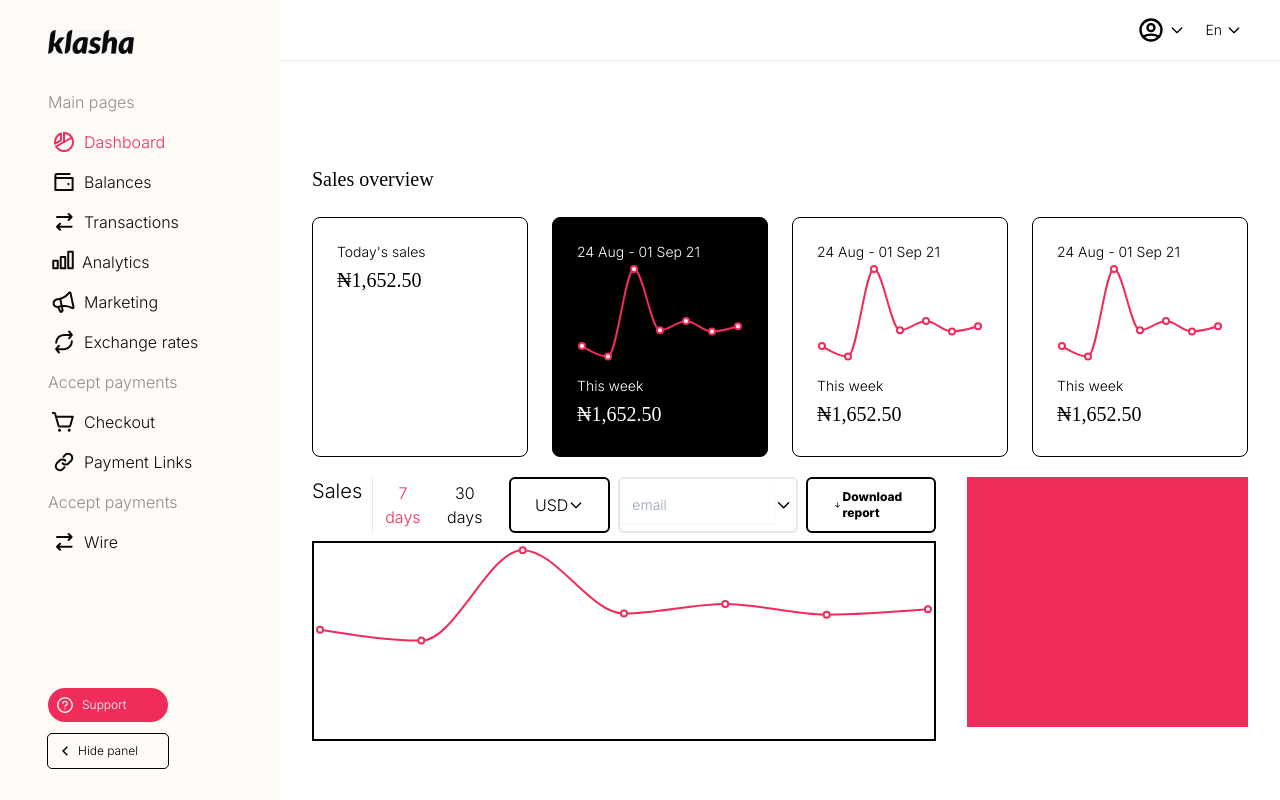
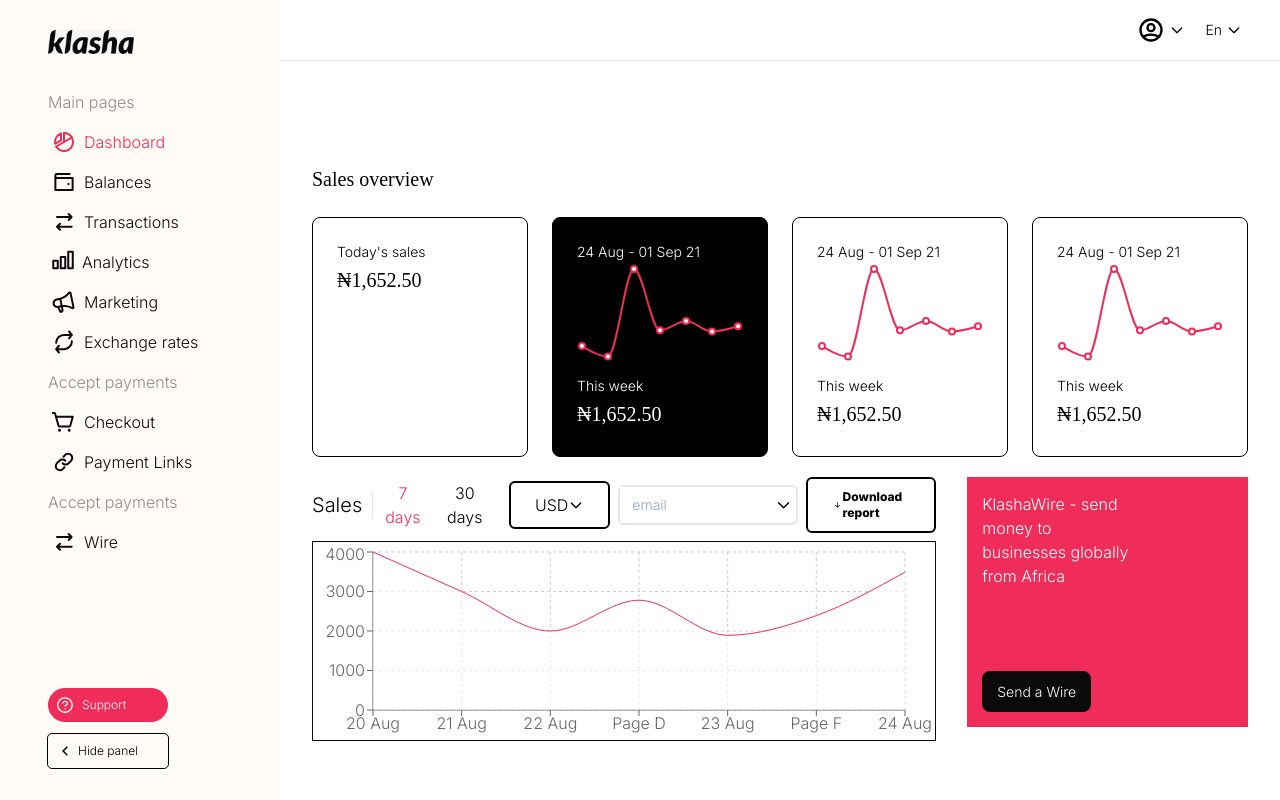
Before and after one commit to femitj/Klash-assessment, a React (Create React App) app: page / in a window 1280 px wide. Built offline with nearby package versions, Linux system fonts and the light colour scheme.

Commit message:
update readme

```diff
--- a/src/components/Button/index.jsx
+++ b/src/components/Button/index.jsx
@@ -1,7 +1,11 @@
 import React from 'react';
 
-const Index = ({ children, className }) => {
-  return <button className={className}>{children}</button>;
+const Index = ({ children, className, style }) => {
+  return (
+    <button className={className} style={style}>
+      {children}
+    </button>
+  );
 };
 
 export default Index;
--- /dev/null
+++ b/src/components/Chart.jsx
@@ -0,0 +1,83 @@
+import React, { PureComponent } from 'react';
+import {
+  ResponsiveContainer,
+  XAxis,
+  YAxis,
+  CartesianGrid,
+  Tooltip,
+  Area,
+  AreaChart,
+} from 'recharts';
+
+const data = [
+  {
+    name: '20 Aug',
+    uv: 4000,
+    pv: 2400,
+    amt: 2400,
+  },
+  {
+    name: '21 Aug',
+    uv: 3000,
+    pv: 1398,
+    amt: 2210,
+  },
+  {
+    name: '22 Aug',
+    uv: 2000,
+    pv: 9800,
+    amt: 2290,
+  },
+  {
+    name: 'Page D',
+    uv: 2780,
+    pv: 3908,
+    amt: 2000,
+  },
+  {
+    name: '23 Aug',
+    uv: 1890,
+    pv: 4800,
+    amt: 2181,
+  },
+  {
+    name: 'Page F',
+    uv: 2390,
+    pv: 3800,
+    amt: 2500,
+  },
+  {
+    name: '24 Aug',
+    uv: 3490,
+    pv: 4300,
+    amt: 2100,
+  },
+];
+
+export default class Chart extends PureComponent {
+  static demoUrl = 'https://codesandbox.io/s/tiny-line-chart-r5z0f';
+
+  render() {
+    return (
+      <ResponsiveContainer width='100%' height='100%'>
+        <AreaChart
+          width={500}
+          height={400}
+          data={data}
+          margin={{
+            top: 10,
+            right: 30,
+            left: 0,
+            bottom: 0,
+          }}
+        >
+          <CartesianGrid strokeDasharray='3 3' />
+          <XAxis dataKey='name' />
+          <YAxis />
+          <Tooltip />
+          <Area type='monotone' dataKey='uv' stroke='#EF2C5A' fill='#ffff' />
+        </AreaChart>
+      </ResponsiveContainer>
+    );
+  }
+}
--- a/src/pages/Index.jsx
+++ b/src/pages/Index.jsx
@@ -2,6 +2,8 @@
 import SparkLine from '../components/Sparkline';
 import { HiOutlineChevronDown } from 'react-icons/hi';
 import { BsArrowDownShort } from 'react-icons/bs';
+import Button from '../components/Button';
+import Chart from '../components/Chart';
 
 const Index = () => {
   return (
@@ -42,7 +44,7 @@
         }}
       >
         <div className='w-4/6'>
-          <div className=' flex w-full item-center justify-between mb-2'>
+          <div className=' flex w-full items-center justify-between mb-2'>
             <div className='text-xl pr-[10px] border-r '>
               <p>Sales</p>
             </div>
@@ -69,15 +71,43 @@
             </p>
           </div>
           <div
-            className='w-full border-2 border-black'
-            style={{ height: '200px' }}
+            className='w-full border-2'
+            style={{ height: '200px', border: '1px solid #0A0A0A' }}
           >
-            <SparkLine />
+            <Chart />
           </div>
         </div>
 
         <div style={{ width: '30%', flexDirection: 'column' }}>
-          <div style={{ backgroundColor: '#EF2C5A', height: '250px' }}></div>
+          <div
+            style={{
+              backgroundColor: '#EF2C5A',
+              height: '250px',
+              padding: 15,
+              display: 'flex',
+              flexDirection: 'column',
+            }}
+          >
+            <p
+              className='font-[General Sans]'
+              style={{ color: '#FFFFFF', width: '60%' }}
+            >
+              KlashaWire - send money to businesses globally from Africa
+            </p>
+            <div style={{ marginTop: 'auto' }}>
+              <Button
+                style={{
+                  backgroundColor: '#0A0A0A',
+                  color: '#ffff',
+                  padding: '10px 15px',
+                  fontSize: 14,
+                  borderRadius: '8px',
+                }}
+              >
+                Send a Wire
+              </Button>
+            </div>
+          </div>
         </div>
       </div>
     </div>
```
